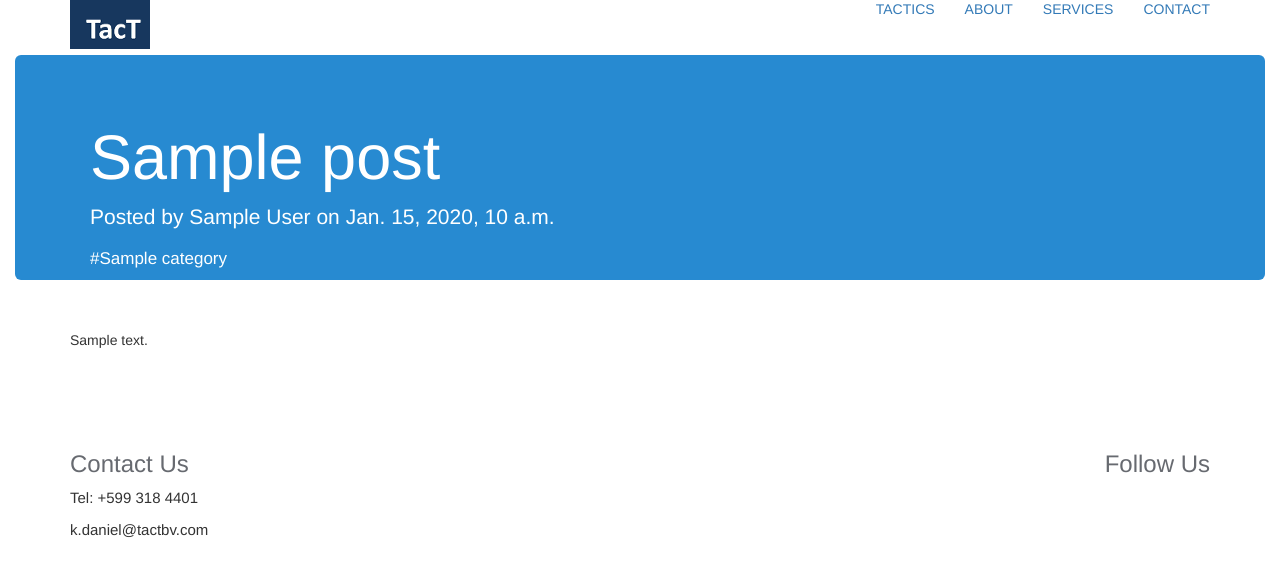
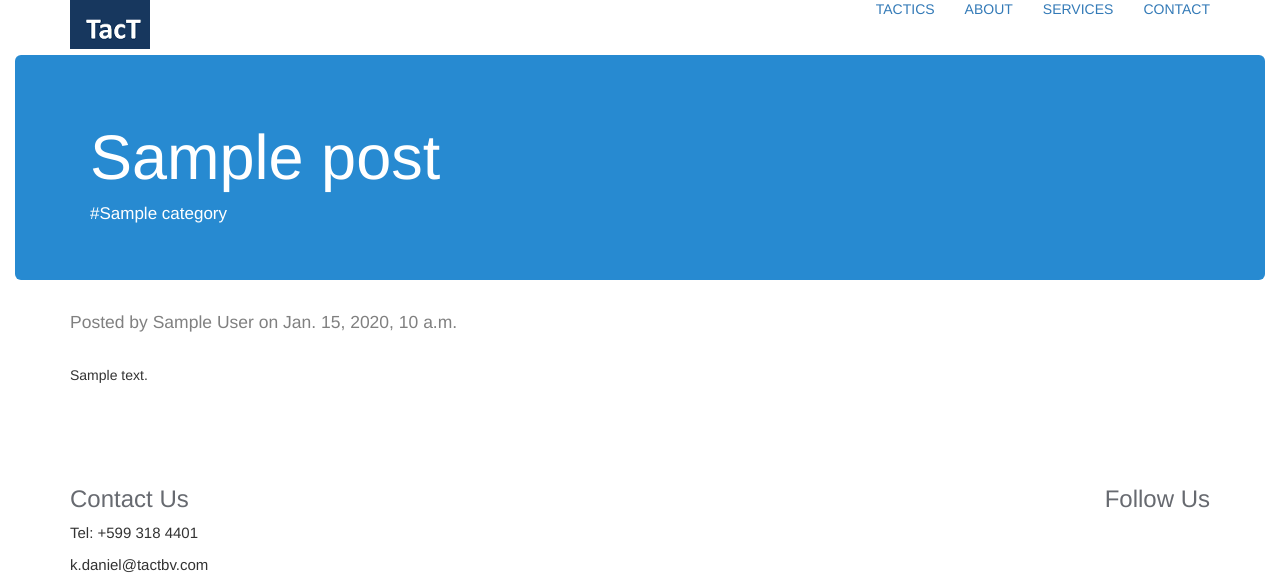
Before and after one commit to KenyattaDaniel/tact_web, a Django app: template tactics/templates/tactics/tactic.html in a window 1280 px wide. Shown: the part 16-601 px from the top of the page. Run offline with Django 3.2, Linux system fonts and the light colour scheme; the template is opened without the code that fills it: most values are stand-ins (such as "Sample title", 1, 10 or a date in 2020); some libraries are stand-ins or nearby versions.

```diff
--- a/tactics/templates/tactics/tactic.html
+++ b/tactics/templates/tactics/tactic.html
@@ -7,8 +7,6 @@
 	<div class="row">
 		<div class="col-lg-12 col-md-12 col-xs-12">
 			<h1>{{ post.title }}</h1>
-			<!-- Post author + Publish date -->
-			<p style="color: white">Posted by {{ post.author.first_name }} {{ post.author.last_name }} on {{ post.published }}</p>
 			{% for category in post.categories %}
 			<p style="color: white; font-size: 17px">#{{ category.name }}</p>
 			{% endfor %}
@@ -20,6 +18,10 @@
 
 {% block main %}
 	<div class="row">
+		<div class="col-lg-12 col-md-12 col-xs-12">
+			<!-- Post author + Publish date -->
+			<p style="color: grey">Posted by {{ post.author.first_name }} {{ post.author.last_name }} on {{ post.published }}</p>
+		</div>
 		<div class="col-lg-8 col-md-8 col-xs-12">
 			<!-- Go to www.addthis.com/dashboard to customize your tools -->
 			<div class="addthis_inline_share_toolbox"></div><br>
```
